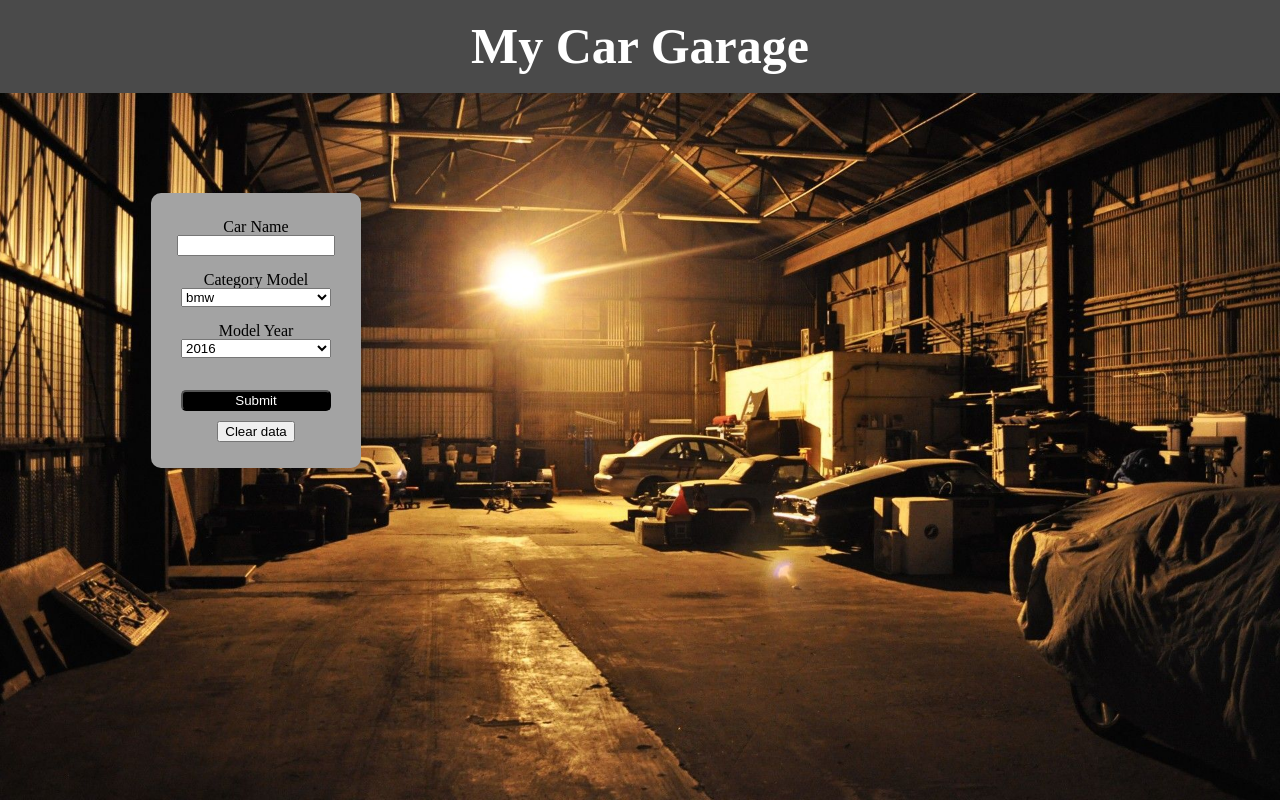
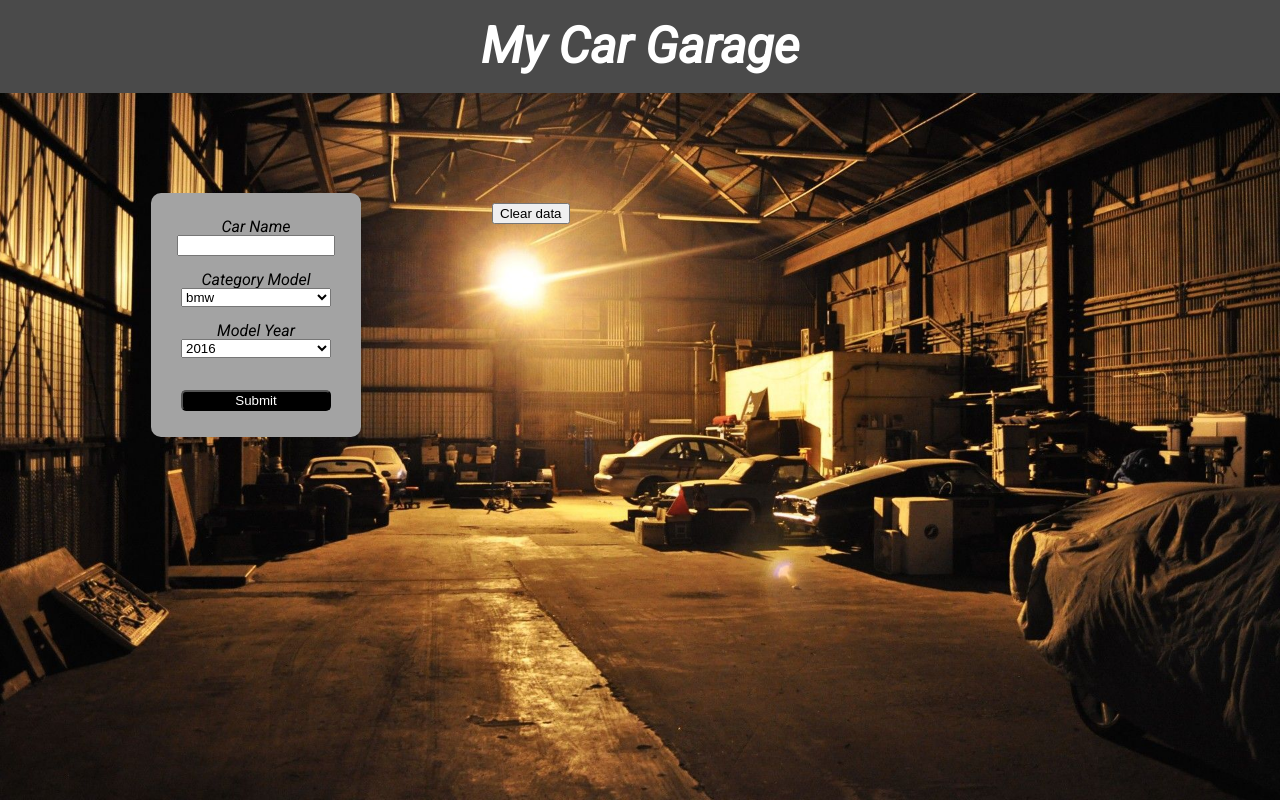
Before and after one commit to Samer-Alnajjar/my-garage, a plain HTML site: page index.html in a window 1280 px wide. Drawn offline with Linux system fonts and the light colour scheme.

Commit message:
Just change the font type

```diff
--- a/css/style.css
+++ b/css/style.css
@@ -2,6 +2,7 @@ body {
   background-image: url(../img/background.jpg);
   background-size: cover;
   background-repeat: no-repeat;
+  font-family: 'Roboto', sans-serif;
 }
 h1 {
   font-weight: bolder;
--- a/index.html
+++ b/index.html
@@ -4,6 +4,8 @@
   <meta charset="UTF-8">
   <meta name="viewport" content="width=device-width, initial-scale=1.0">
   <title>my-garage</title>
+  <link rel="preconnect" href="https://fonts.gstatic.com">
+<link href="https://fonts.googleapis.com/css2?family=Roboto:ital@1&display=swap" rel="stylesheet">
   <link rel="stylesheet" href="css/reset.css">
   <link rel="stylesheet" href="css/style.css">
 </head>
@@ -51,10 +53,10 @@
         <br>
         <br>
         <input type="submit">
-        <div>
-          <button id="clear">Clear data</button>
-        </div>
       </form>
+      <div>
+        <button id="clear">Clear data</button>
+      </div>
     </div>
 
     <div id="table-section">
```
